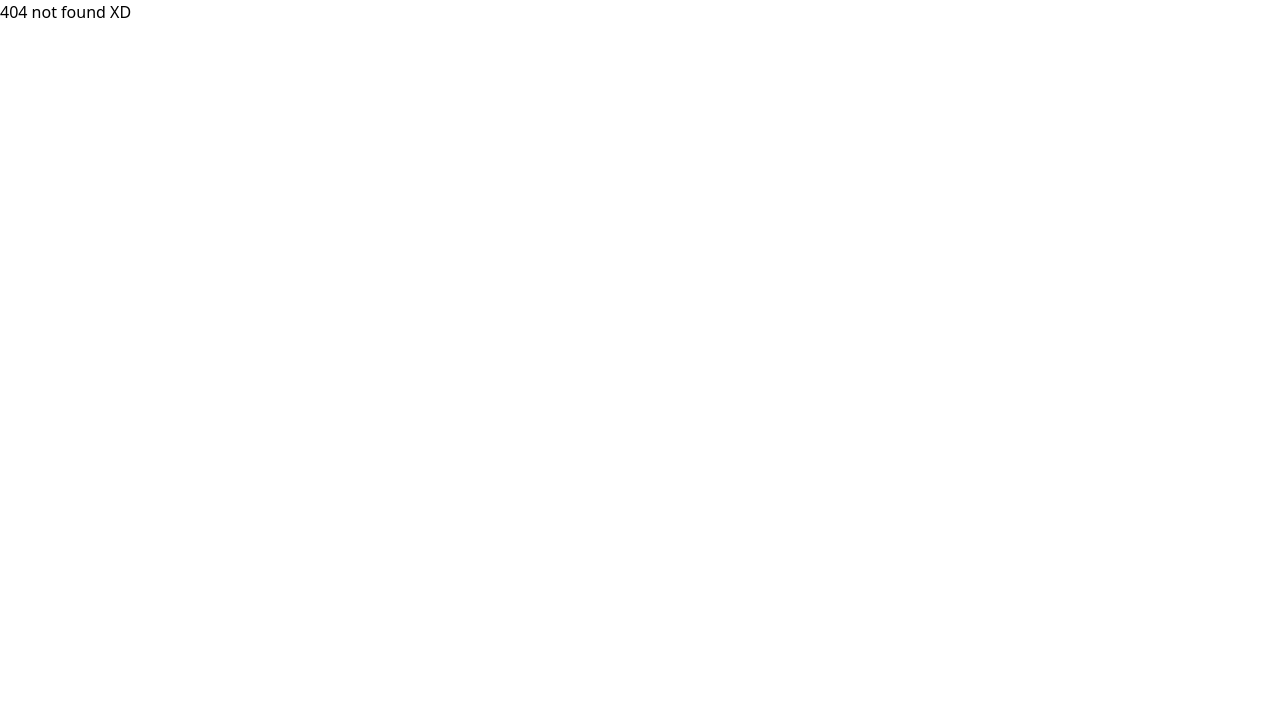
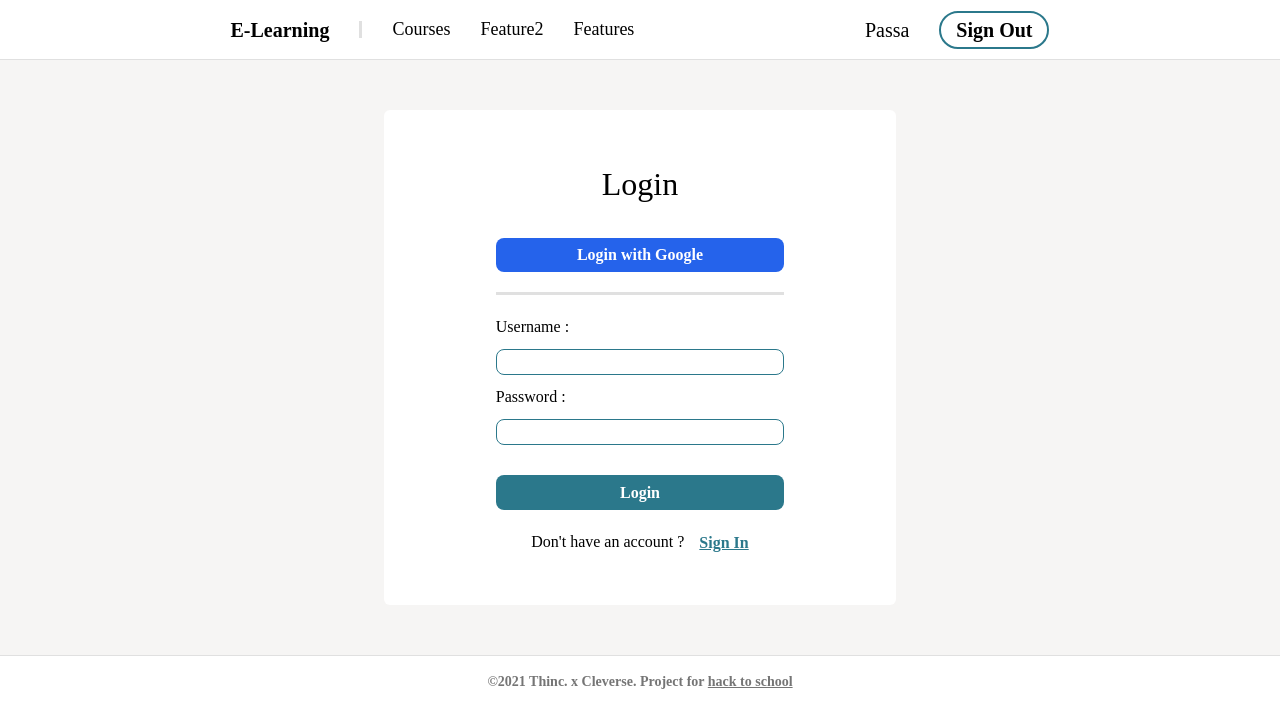
Before and after one commit to NasmeenI/E-COURSE-PLATFORM, a React (Create React App) app in the folder frontend/: page /login in a window 1280 px wide. Before the commit this address had no page. Shown: the top 728 px of the page. Built offline with nearby package versions, Linux system fonts and the light colour scheme.

Commit message:
add: login page

```diff
--- a/frontend/src/App.js
+++ b/frontend/src/App.js
@@ -2,6 +2,7 @@ import { createBrowserRouter, RouterProvider } from "react-router-dom";
 import Courses from "./views/courses/Courses";
 import Details from "./views/details/Details";
 import Home from "./views/home/Home";
+import Login from "./views/login/Login";
 import Mycourse from "./views/mycourse/mycourse";
 
 const router = createBrowserRouter([
@@ -22,6 +23,10 @@ const router = createBrowserRouter([
     element: <Mycourse />,
   },
   {
+    path: "/login",
+    element: <Login />,
+  },
+  {
     path: "*",
     element: <div>404 not found XD</div>,
   },
--- /dev/null
+++ b/frontend/src/views/login/Login.js
@@ -0,0 +1,69 @@
+import Footer from "../../components/footer/Footer";
+import Header from "../../components/header/Header";
+import { useState } from "react";
+
+export default function Login() {
+  const [inputs, setInputs] = useState({});
+
+  const handleChange = (event) => {
+    const name = event.target.name;
+    const value = event.target.value;
+    setInputs((values) => ({ ...values, [name]: value }));
+  };
+
+  const handleSubmit = (event) => {
+    event.preventDefault();
+  };
+  return (
+    <div>
+      <Header />
+      <div className="mt-[60px] flex flex-col items-center bg-[#F6F5F4] w-full justify-evenly">
+        <div className="w-[40%] bg-white my-[50px] flex flex-col p-[50px] rounded-md items-center">
+          <span className="font-primary text-[32px] mb-[30px]">Login</span>
+          <span className="w-[70%] bg-blue-600 text-center text-white rounded-lg py-[5px] font-secondary text-[16px] font-extrabold">
+            Login with Google
+          </span>
+          <div className="w-[70%] h-[3px] bg-[#E0E0E0] my-[20px]"></div>
+          <div className="w-[70%] items-start flex flex-col">
+            <span className="font-secondary">Username :</span>
+            <input
+              type="text"
+              name="username"
+              value={inputs.username || ""}
+              onChange={handleChange}
+              className="w-full border-[1px] border-[#2B788B] rounded-lg mb-[10px] mt-[10px]"
+            />
+            <span className="font-secondary">Password :</span>
+            <input
+              type="password"
+              name="password"
+              value={inputs.password || ""}
+              onChange={handleChange}
+              className="w-full border-[1px] border-[#2B788B] rounded-lg mb-[30px] mt-[10px]"
+            />
+          </div>
+          <button
+            onClick={handleSubmit}
+            className="w-[70%] bg-[#2B788B] rounded-lg py-[5px]"
+          >
+            <span className="text-white text-[16px] font-extrabold text-center font-secondary">
+              Login
+            </span>
+          </button>
+          <div className="flex flex-row mt-[20px]">
+            <span className="font-secondary">Don't have an account ?</span>
+            <button
+              onClick={handleSubmit}
+            >
+              <span className="text-[#2B788B] text-[16px] underline ml-[15px] font-extrabold text-center font-secondary">
+                Sign In
+              </span>
+            </button>
+          </div>
+        </div>
+      </div>
+
+      <Footer />
+    </div>
+  );
+}
```
